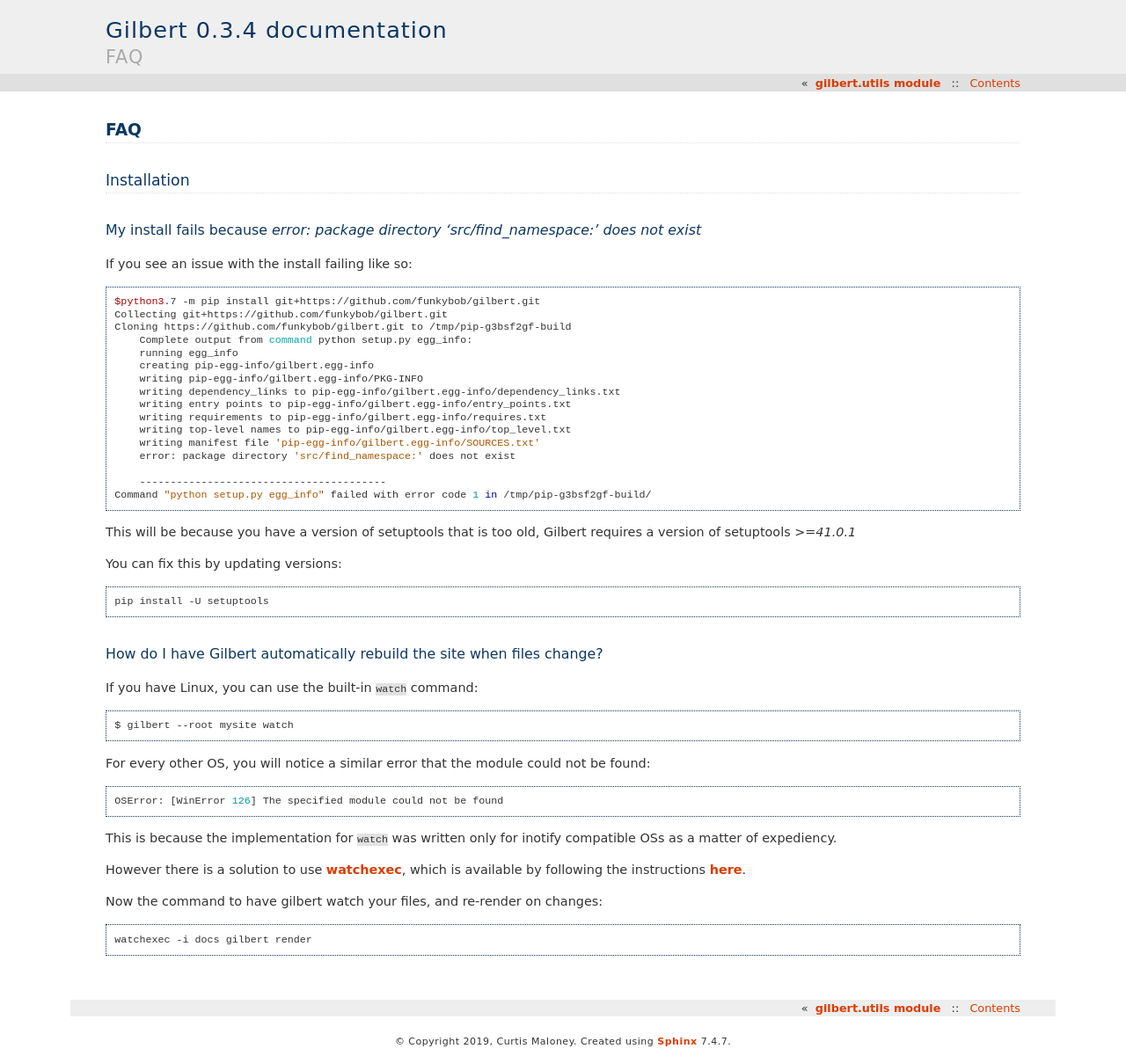
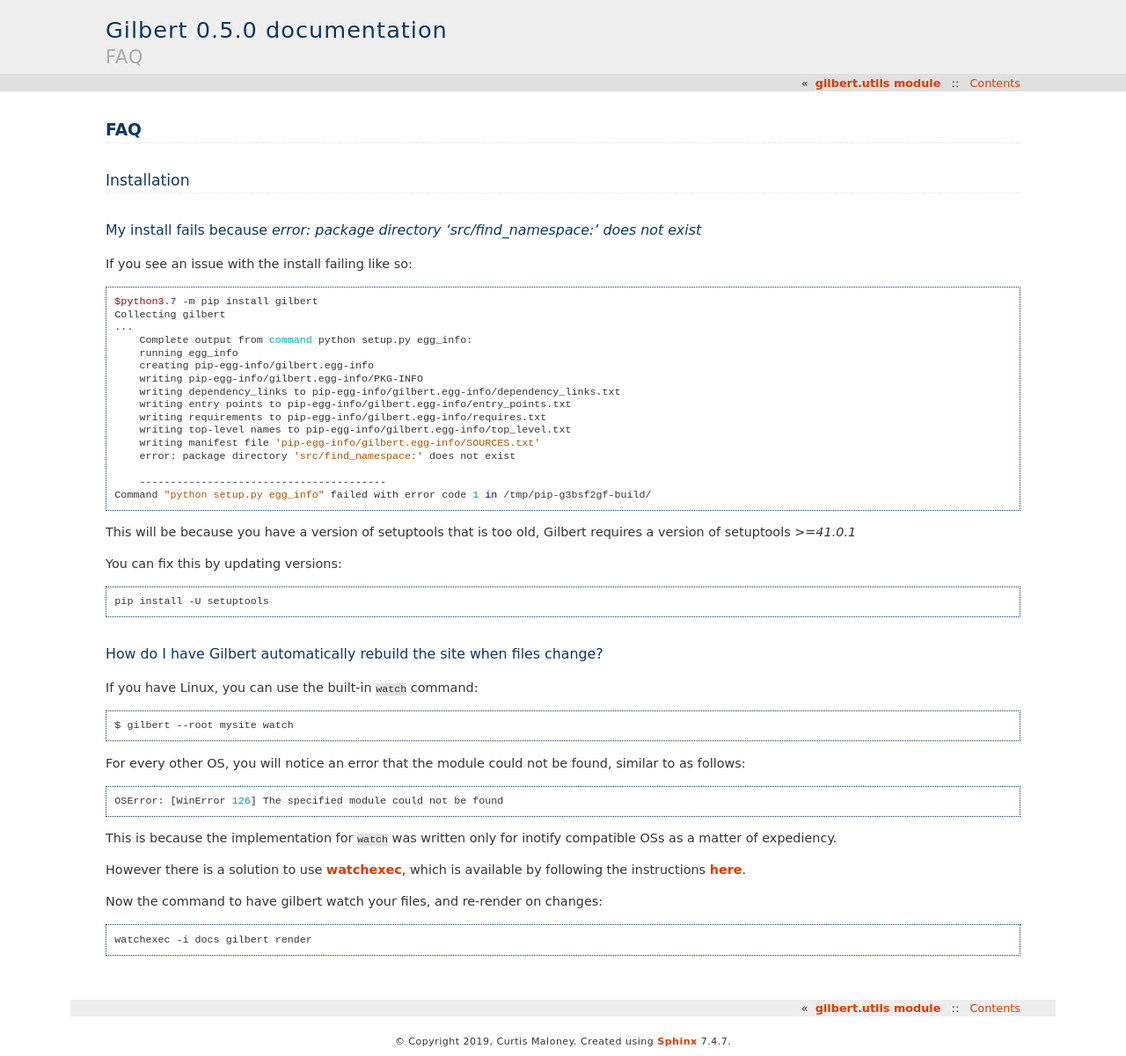
Before and after one commit to funkybob/gilbert, a Sphinx documentation site: the page built from docs/FAQ.rst, in a window 1280 px wide. Shown: the whole page at 88% size. Built offline with Sphinx 7.4.7, drawn with Linux system fonts in a browser that asks for light colours; pages that are not in the unit, such as notebooks, are missing from menus.

Commit message:
Polish docs version

```diff
--- a/docs/FAQ.rst
+++ b/docs/FAQ.rst
@@ -11,9 +11,9 @@
 
 .. code-block:: sh
 
-    $python3.7 -m pip install git+https://github.com/funkybob/gilbert.git
-    Collecting git+https://github.com/funkybob/gilbert.git
-    Cloning https://github.com/funkybob/gilbert.git to /tmp/pip-g3bsf2gf-build
+    $python3.7 -m pip install gilbert
+    Collecting gilbert
+    ...
         Complete output from command python setup.py egg_info:
         running egg_info
         creating pip-egg-info/gilbert.egg-info
@@ -45,7 +45,7 @@
 
 	$ gilbert --root mysite watch
 
-For every other OS, you will notice a similar error that the module could not be found:
+For every other OS, you will notice an error that the module could not be found, similar to as follows:
 
 .. code-block:: sh
 
--- a/docs/conf.py
+++ b/docs/conf.py
@@ -24,9 +24,9 @@
 author = 'Curtis Maloney'
 
 # The short X.Y version
-version = '0.3'
+version = '0.5'
 # The full version, including alpha/beta/rc tags
-release = '0.3.4'
+release = '0.5.0'
 
 
 # -- General configuration ---------------------------------------------------
```
